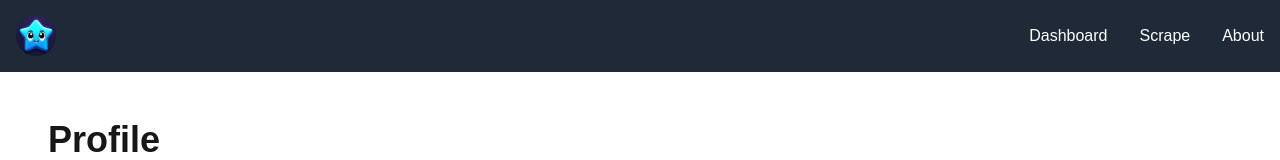
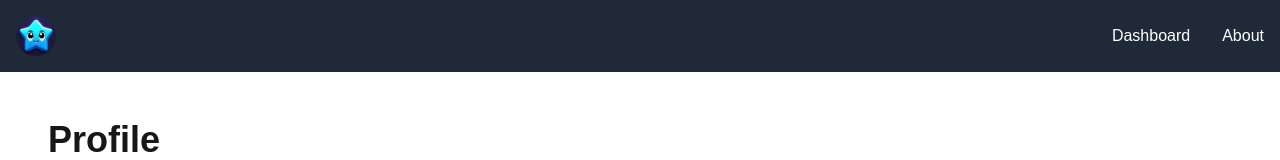
Before and after one commit to doyourbest96/ai-powered-profile-scraper-node, a Next.js app: page /about in a window 1280 px wide. Shown: the top 160 px of the page. Built offline with nearby package versions, Linux system fonts and the light colour scheme.

Commit message:
[update] update scrap from navbar
Co-Authored-By: jamest33 <182724236+jamest33@users.noreply.github.com>

```diff
--- a/src/components/Navbar/Navbar.tsx
+++ b/src/components/Navbar/Navbar.tsx
@@ -23,9 +23,9 @@ const Navbar = () => {
               Dashboard
             </button>
           </Link>
-          <Link href="/scrape">
+          {/* <Link href="/scrape">
             <button className="text-white hover:text-gray-300">Scrape</button>
-          </Link>
+          </Link> */}
           <Link href="/about">
             <button className="text-white hover:text-gray-300">About</button>
           </Link>
```
